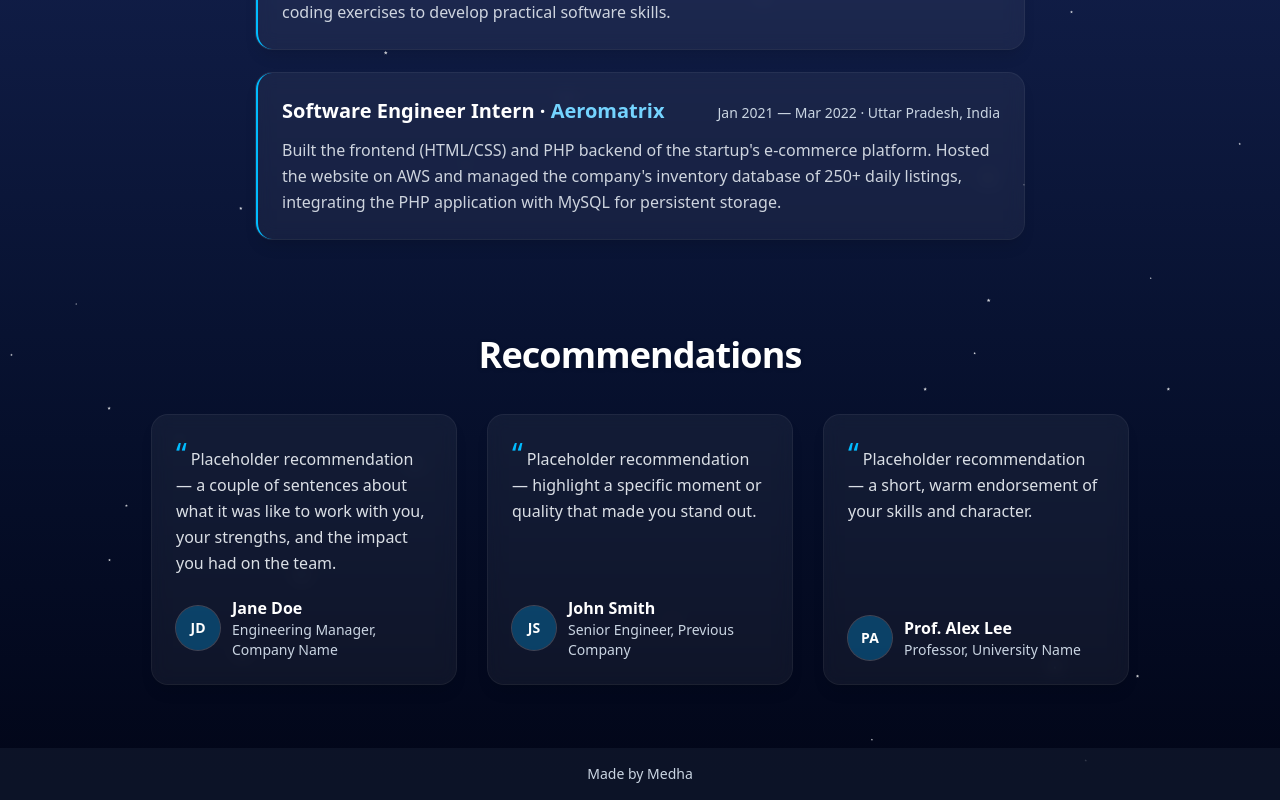
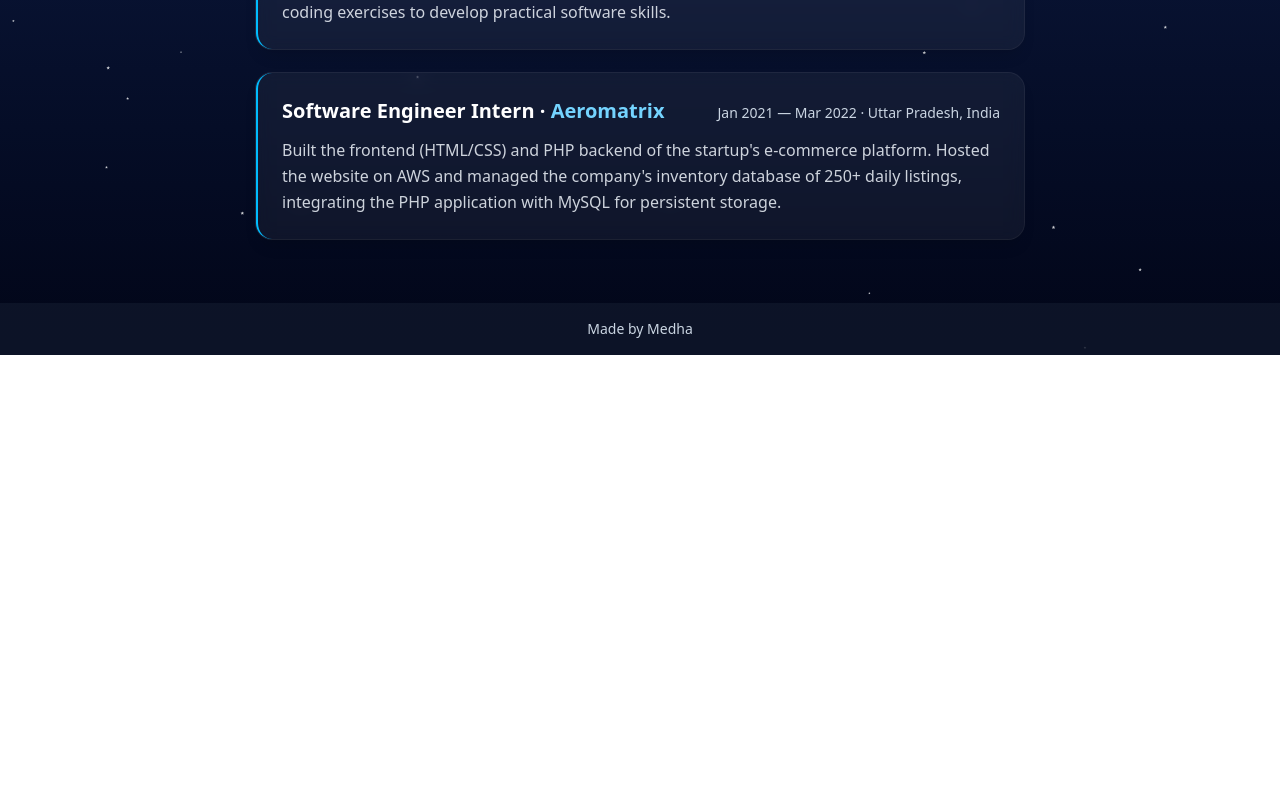
Before and after one commit to tmedha/tmedha.github.io, a React (Vite) app: page / in a window 1280 px wide. Shown: the part 1358-2158 px from the top of the page. After the commit the page ends 1713 px from the top, so only its background shows below. Built offline with nearby package versions, Linux system fonts and the light colour scheme.

Commit message:
Remove recommendations temporarily

```diff
--- a/src/pages/About.jsx
+++ b/src/pages/About.jsx
@@ -1,20 +1,9 @@
 import skills from '../data/skills.js'
 import experience from '../data/experience.js'
-import recommendations from '../data/recommendations.js'
 
 // Assets in public/ must be prefixed with the Vite base URL so they resolve
 // under the /Portfolio/ sub-path on GitHub Pages.
 const profilePhoto = `${import.meta.env.BASE_URL}myself.jpeg`
-
-// Build initials (e.g. "Jane Doe" -> "JD") for recommendation avatars.
-function initials(name) {
-  return name
-    .split(' ')
-    .map((word) => word[0])
-    .slice(0, 2)
-    .join('')
-    .toUpperCase()
-}
 
 // --- Stat-card icons (Heroicons outline) ---
 const iconProps = {
@@ -161,35 +150,6 @@ function About() {
           ))}
         </div>
       </section>
-
-      {/* Recommendations — testimonial glass cards */}
-      <section>
-        <SectionHeading>Recommendations</SectionHeading>
-        <div className="grid gap-8 md:grid-cols-2 lg:grid-cols-3">
-          {recommendations.map((rec) => (
-            <figure
-              key={rec.name}
-              className="flex flex-col rounded-2xl bg-white/5 p-6 shadow-lg ring-1 ring-white/10 backdrop-blur-sm"
-            >
-              <blockquote className="flex-1 leading-relaxed text-slate-100/90">
-                <span className="mr-1 text-3xl leading-none text-sky-400">
-                  &ldquo;
-                </span>
-                {rec.quote}
-              </blockquote>
-              <figcaption className="mt-5 flex items-center gap-3">
-                <div className="flex h-11 w-11 flex-shrink-0 items-center justify-center rounded-full bg-sky-500/30 text-sm font-semibold text-white ring-1 ring-white/20">
-                  {initials(rec.name)}
-                </div>
-                <div>
-                  <div className="font-semibold text-white">{rec.name}</div>
-                  <div className="text-sm text-slate-300">{rec.role}</div>
-                </div>
-              </figcaption>
-            </figure>
-          ))}
-        </div>
-      </section>
     </div>
   )
 }
```
